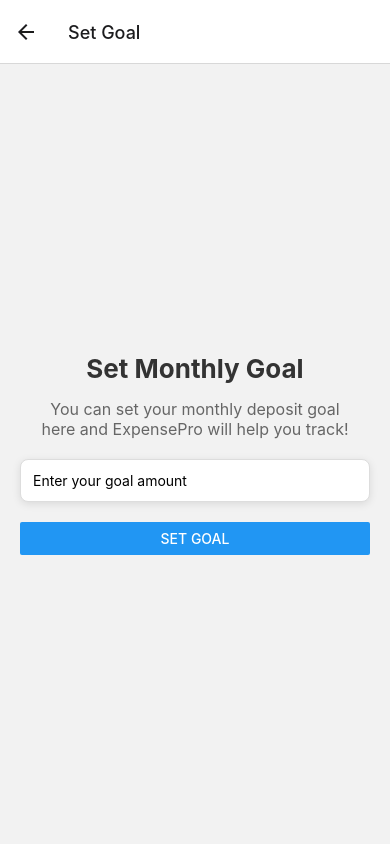
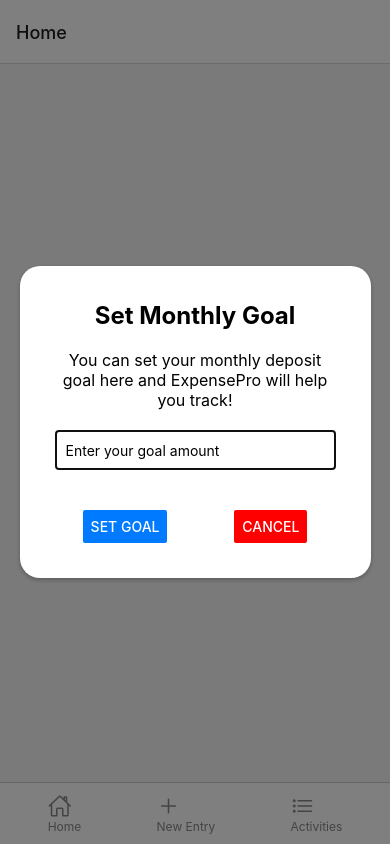
Before and after one commit to Cheryl-LL/ExpensePro, a React Native app: screen /Home in a window 390 px wide. Both pictures are taken after a click on the button "SET YOUR MONTHLY GOAL". Built offline with nearby package versions, Linux system fonts and the light colour scheme.

Commit message:
update modal and navbar

```diff
--- a/App.tsx
+++ b/App.tsx
@@ -6,6 +6,7 @@ import {
   Image,
   Modal,
   Pressable,
+  SafeAreaView,
   ScrollView,
   StyleSheet,
   Text,
@@ -16,19 +17,21 @@ import HomeScreen from './src/screens/HomeScreen';
 
 import { NavigationContainer } from '@react-navigation/native';
 import { createNativeStackNavigator } from '@react-navigation/native-stack';
-import SetGoalScreen from './src/screens/SetGoalScreen';
-import { styles } from './src/styles/styles';
+import SetGoalModal from './src/screens/SetGoalScreen';
+import NavBar from './src/components/NavBar';
 
 const Stack = createNativeStackNavigator();
 
 function App(): React.JSX.Element {
   return (
+    <SafeAreaView style={{ flex: 1 }}>
       <NavigationContainer>
         <Stack.Navigator>
           <Stack.Screen name="Home" component={HomeScreen} />
-          <Stack.Screen name="Set Goal" component={SetGoalScreen} />
         </Stack.Navigator>
       </NavigationContainer>
+      <NavBar />
+    </SafeAreaView>
   );
 }
 
--- a/package.json
+++ b/package.json
@@ -16,7 +16,8 @@
     "react": "18.2.0",
     "react-native": "0.74.3",
     "react-native-safe-area-context": "^4.10.8",
-    "react-native-screens": "^3.32.0"
+    "react-native-screens": "^3.32.0",
+    "react-native-vector-icons": "^10.1.0"
   },
   "devDependencies": {
     "@babel/core": "^7.20.0",
--- /dev/null
+++ b/src/components/NavBar.jsx
@@ -0,0 +1,22 @@
+import { Text, TouchableOpacity, View } from "react-native";
+import { styles } from "../styles/styles";
+import Icon from 'react-native-vector-icons/Ionicons';
+
+export default function NavBar() {
+  return (
+    <View style={styles.navbar}>
+      <TouchableOpacity style={styles.navItem}>
+        <Icon name="home-outline" size={24} color="#888" />
+        <Text style={styles.navText}>Home</Text>
+      </TouchableOpacity>
+      <TouchableOpacity style={styles.navItem}>
+        <Icon name="add-outline" size={24} color="#888" />
+        <Text style={styles.navText}>New Entry</Text>
+      </TouchableOpacity>
+      <TouchableOpacity style={styles.navItem}>
+        <Icon name="list-outline" size={24} color="#888" />
+        <Text style={styles.navText}>Activities</Text>
+      </TouchableOpacity>
+    </View>
+  );
+}
--- a/src/screens/HomeScreen.jsx
+++ b/src/screens/HomeScreen.jsx
@@ -1,14 +1,28 @@
-import { Button, Text, View } from "react-native";
+"use client"
+
+import { Button, SafeAreaView, Text, View } from "react-native";
 import { styles } from "../styles/styles";
+import { useState } from "react";
+import SetGoalModal from "./SetGoalScreen";
+import NavBar from "../components/NavBar";
 
 export default function HomeScreen({navigation}) {
+    const [modalVisible, setModalVisible] = useState(false);
+    const [goal, setGoal] = useState('');
+
     return (
-       <View>
-            <Text style={styles.title}>Expense Pro</Text>
-            <Button title="Set Your Monthly Goal" onPress={() => navigation.navigate("Set Goal")}/>
+      <SafeAreaView style={styles.container}>
+                  <Text style={styles.header}>Expense Pro</Text>
+        <View>
+
+          <Button title="Set Your Monthly Goal" onPress={() => setModalVisible(true)} />
+          <SetGoalModal
+            modalVisible={modalVisible}
+            setModalVisible={setModalVisible}
+            goal={goal}
+            setGoal={setGoal}
+          />
         </View>
-
-
-    )
-
-}
+      </SafeAreaView>
+    );
+  };
--- a/src/screens/SetGoalScreen.jsx
+++ b/src/screens/SetGoalScreen.jsx
@@ -1,31 +1,53 @@
 import React, { useState } from 'react';
-import { View, Text, TextInput, Button, SafeAreaView } from 'react-native';
-import { styles } from '../styles/styles';
+import {
+  View,
+  Text,
+  TextInput,
+  Button,
+  Modal,
+  TouchableOpacity,
+  StyleSheet,
+  Alert,
+  SafeAreaView
+} from 'react-native';
+import Icon from 'react-native-vector-icons/Ionicons';
+import { styles } from "../styles/styles";
 
-const SetGoalScreen = () => {
-  const [goal, setGoal] = useState('');
-
+const SetGoalModal = ({ modalVisible, setModalVisible, goal, setGoal }) => {
   const handleSetGoal = () => {
-    alert(`Monthly goal set to $${goal}`);
+    Alert.alert(`Monthly goal set to $${goal}`);
     setGoal('');
+    setModalVisible(false);
   };
 
   return (
-    <View style={styles.container}>
-      <Text style={styles.title}>Set Monthly Goal</Text>
-      <Text style={styles.subtitle}>You can set your monthly deposit goal here and ExpensePro will help you track!</Text>
+    <Modal
+      animationType="slide"
+      transparent={true}
+      visible={modalVisible}
+      onRequestClose={() => setModalVisible(false)}
+    >
+      <View style={styles.centerView}>
+        <View style={styles.modalView}>
+          <Text style={styles.header}>Set Monthly Goal</Text>
+          <Text style={styles.description}>
+            You can set your monthly deposit goal here and ExpensePro will help you track!
+          </Text>
           <TextInput
             style={styles.input}
+            keyboardType="numeric"
             placeholder="Enter your goal amount"
-        keyboardType="numeric"
             value={goal}
             onChangeText={setGoal}
           />
-      <Button title="Set Goal" onPress={handleSetGoal} />
+          <View style={styles.buttonContainer}>
+            <Button title="Set Goal" onPress={handleSetGoal} color="#007BFF" />
+            <Button title="Cancel" onPress={() => setModalVisible(false)} color="#FF0000" />
           </View>
+        </View>
+      </View>
+    </Modal>
   );
 };
 
-
-
-export default SetGoalScreen;
+export default SetGoalModal;
--- a/src/styles/styles.jsx
+++ b/src/styles/styles.jsx
@@ -3,41 +3,74 @@ import { StyleSheet } from "react-native";
 export const styles = StyleSheet.create({
   container: {
     flex: 1,
-    padding: 20,
-    resizeMode: 'cover',
+    backgroundColor: '#f5f5f5',
+    alignItems: 'center',
     justifyContent: 'center',
-    // backgroundColor: '#F8F6E3',
   },
-  title: {
-    fontSize: 26,
+  centerView: {
+    flex: 1,
+    justifyContent: 'center',
+    alignItems: 'center',
+    backgroundColor: 'rgba(0, 0, 0, 0.5)',
+  },
+  openButton: {
+    fontSize: 18,
+    color: '#007BFF',
+  },
+  modalView: {
+    margin: 20,
+    backgroundColor: 'white',
+    borderRadius: 20,
+    padding: 35,
+    alignItems: 'center',
+    shadowColor: '#000',
+    shadowOffset: {
+      width: 0,
+      height: 2,
+    },
+    shadowOpacity: 0.25,
+    shadowRadius: 4,
+    elevation: 5,
+    width: '90%',
+  },
+  header: {
+    fontSize: 24,
     fontWeight: 'bold',
-    color: '#333',
-    marginBottom: 15,
+    marginBottom: 20,
+  },
+  description: {
+    fontSize: 16,
+    textAlign: 'center',
+    marginBottom: 20,
+  },
+  input: {
+    height: 40,
+    borderColor: 'gray',
+    borderWidth: 1,
+    marginBottom: 20,
+    paddingHorizontal: 10,
+    width: '100%',
+  },
+  navbar: {
+    flexDirection: 'row',
+    justifyContent: 'space-around',
+    padding: 10,
+    borderTopWidth: 1,
+    borderTopColor: '#ccc',
+    width: '100%',
+    position: 'absolute',
+    bottom: 0,
+    backgroundColor: 'white',
+  },
+  navText: {
+    fontSize: 12,
+    color: '#888',
     textAlign: 'center',
   },
-  subtitle: {
-    fontSize: 16,
-    color: '#666',
-    marginBottom: 20,
-    textAlign: 'center',
-    paddingHorizontal: 20,
-  },
-  input: {
-    borderWidth: 1,
-    borderColor: '#ddd',
-    padding: 12,
-    marginBottom: 20,
-    borderRadius: 8,
-    backgroundColor: '#fff',
-    shadowColor: '#000',
-    shadowOffset: { width: 0, height: 2 },
-    shadowOpacity: 0.1,
-    shadowRadius: 8,
-    elevation: 5,
-  },
   buttonContainer: {
-    marginTop: 10,
-    borderRadius: 8,
-    overflow: 'hidden',
+    flexDirection: 'row',
+    justifyContent: 'space-between',
+    width: '80%',
+    marginTop: 20,
   },
 });
```
Also changed, not shown: 1 other file (tests, documents, lock files or other folders). Lines whose indentation alone changed are shown as unchanged.
